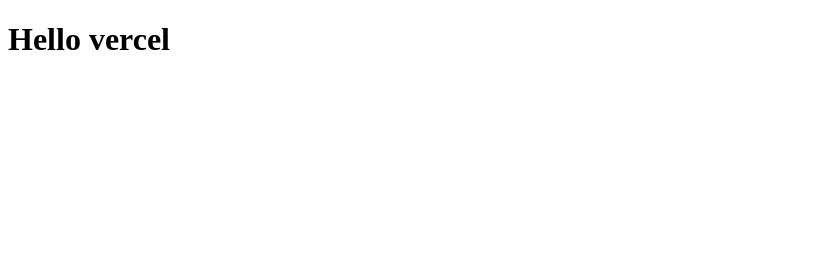
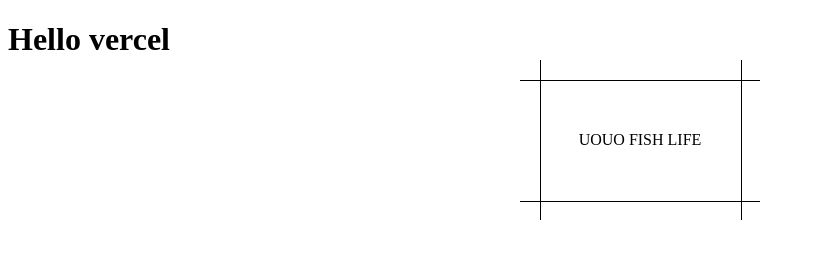
Before and after one commit to sih4/vercel-github-actions, a plain HTML site: page index.html in a window 1280 px wide. Shown: the whole page, without its empty margins (0-815 px from the left). Drawn offline with Linux system fonts and the light colour scheme.

Commit message:
add deploy_website.yaml

```diff
--- /dev/null
+++ b/index.css
@@ -0,0 +1,39 @@
+.block {
+  box-sizing: border-box;
+  position: relative;
+  width: 200px;
+  height: 120px;
+  /* border: 1px solid black; */
+
+  margin: 0 auto;
+  display: flex;
+  align-items: center;
+  justify-content: center;
+}
+
+.block::before {
+  content: '';
+  position: absolute;
+  top: 0;
+  left: -20px;
+
+  border-top: 1px solid black;
+  border-bottom: 1px solid black;
+
+  width: calc(100% + 40px);
+  height: 100%;
+}
+
+.block::after {
+  content: '';
+  position: absolute;
+  top: -20px;
+  left: 0;;
+
+  border-left: 1px solid black;
+  border-right: 1px solid black;
+
+  height: calc(100% + 40px);
+  width: 100%;
+
+}
--- a/index.html
+++ b/index.html
@@ -5,8 +5,10 @@
   <meta http-equiv="X-UA-Compatible" content="IE=edge">
   <meta name="viewport" content="width=device-width, initial-scale=1.0">
   <title>vercel github actions</title>
+  <link rel="stylesheet" href="./index.css">
 </head>
 <body>
   <h1>Hello vercel</h1>
+  <p class="block">UOUO FISH LIFE</p>
 </body>
 </html>
```
Also changed, not shown: .github/workflows/deploy_website.yaml (added), 1 other file.
